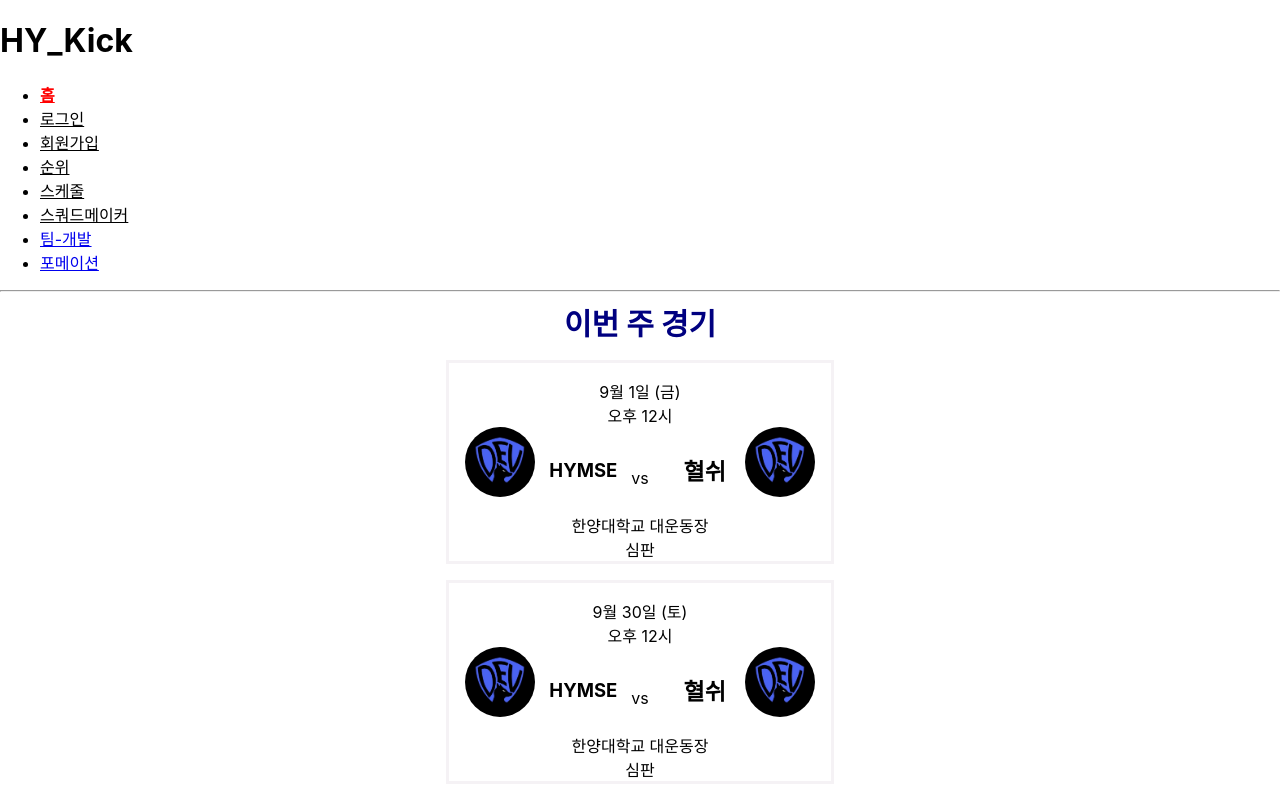
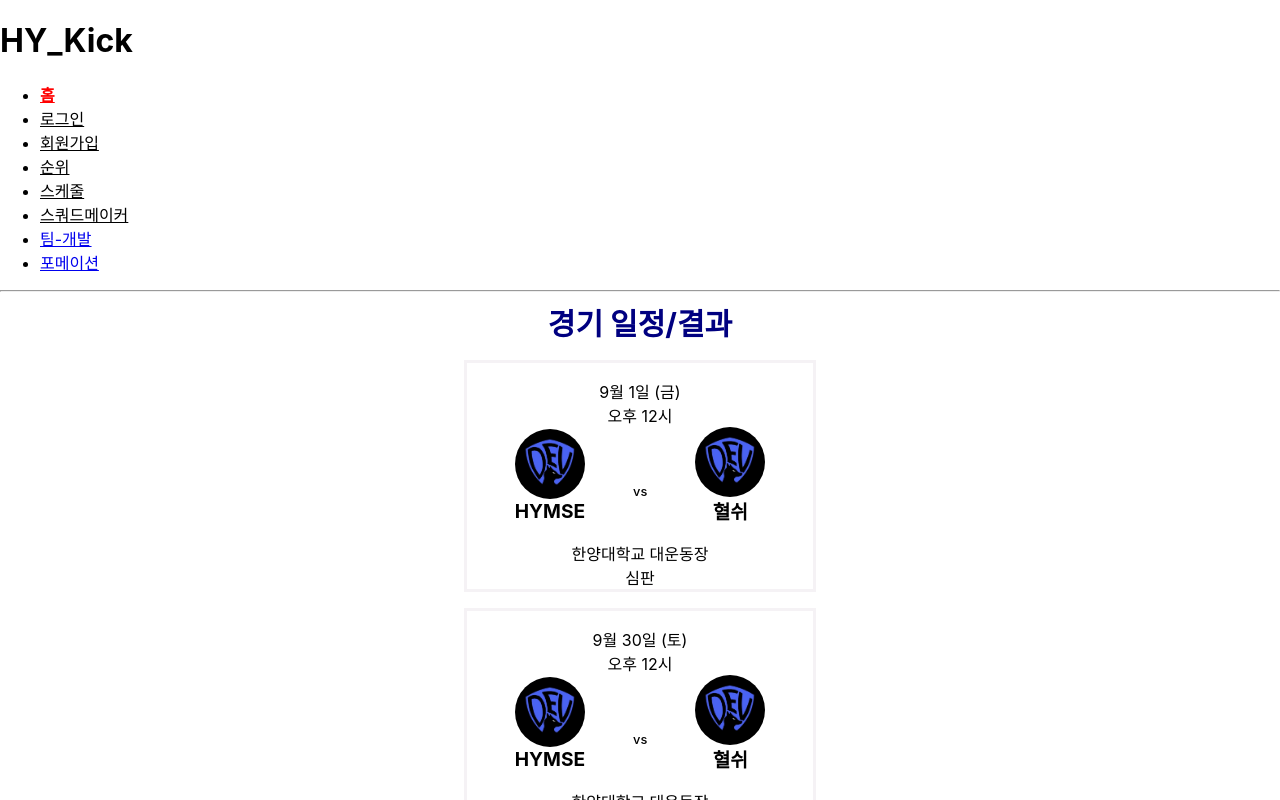
Before and after one commit to ludals/HY_kick, a React (Create React App) app in the folder my-app/: page /home in a window 1280 px wide. Shown: the top 800 px of the page. Built offline with nearby package versions, Linux system fonts and the light colour scheme.

Commit message:
Fix: Upcoming css

```diff
--- a/my-app/src/component/upcoming/Upcoming.jsx
+++ b/my-app/src/component/upcoming/Upcoming.jsx
@@ -9,21 +9,9 @@ const Upcoming = (props) => {
   const days = ["일", "월", "화", "수", "목", "금", "토"];
   const homeComponent = document.getElementsByClassName('Home');
   const awayComponent = document.getElementsByClassName('Away');
-
-    useEffect(()=>{
-        Array.from(homeComponent).forEach((tmp) => {
-            tmp.style.fontSize = `${26 - 1.5 * (tmp.textContent.length)}px`;
-            tmp.style.fontWeight = "bold";
-            tmp.style.marginLeft = tmp.textContent.length > 4 ? "1.5rem" : "1rem";
-            tmp.style.marginRight = tmp.textContent.length > 4 ? "1.5rem" : "2rem";
-        });
-        Array.from(awayComponent).forEach((tmp) => {
-            tmp.style.fontSize = `${26 - 1.5 *(tmp.textContent.length)}px`;
-            tmp.style.fontWeight = "bold";
-            tmp.style.marginLeft = tmp.textContent.length > 4 ? "1.5rem" : "2rem";
-            tmp.style.marginRight = tmp.textContent.length > 4 ? "1.5rem" : "1rem";
-        });
-    }, [homeComponent, awayComponent])
+  const prevMatch = [props.matches[0], props.matches[1]];
+  const upcomingMatch1 = [props.matches[2], props.matches[3]];
+  const upcomingMatch2 = [props.matches[4], props.matches[5]];
 
   const openModal = () => {
     setIsModalOpen(true);
@@ -33,19 +21,16 @@ const Upcoming = (props) => {
     setIsModalOpen(false);
   }
 
-    const upcoming =
-            <UpcomingWrapper>
-                <UpcomingHeader>
-                    이번 주 경기
-                </UpcomingHeader>
-                {
-                    props.matches && props.matches.map((match, index) => {
-                        return(
-                            <UpcomingMatchWrapper onClick={openModal} key={index}>
-                                <UpcomingInfo>
+  const matchComponent = (matches) => {
+    return (
+      <div style={{ display: "flex", gap: "1rem", flexDirection: "column", margin: "0 1rem" }}>
+        {matches.map((match, index) => {
+          return (
+            <UpcomingMatchWrapper className="UpcomingMatchWrapper" onClick={openModal} key={index}>
+              <UpcomingInfo className="UpcomingInfo">
                 <div className="matchinfo">
                   <div>
-                                            {new Date(match.date).getMonth()+1}월 {new Date(match.date).getDate()}일
+                    {new Date(match.date).getMonth() + 1}월 {new Date(match.date).getDate()}일
                     ({days[new Date(match.date).getDay()]})
                   </div>
                   <div>
@@ -54,39 +39,82 @@ const Upcoming = (props) => {
                   </div>
                 </div>
               </UpcomingInfo>
-                                <UpcomingMatch>
+              <UpcomingMatch className="UpcomingMatch">
+                <span className="Home">
                   <img
                     src={logo}
                     alt="logo"
                   />
-                                    <span className="Home">{match.home}</span>
+                  {match.home}
+                </span>
                 <span className="versus">vs</span>
-                                    <span className="Away">{match.away}</span>
+                <span className="Away">
                   <img
                     src={logo}
                     alt="logo"
                   />
+                  {match.away}
+                </span>
               </UpcomingMatch>
-                                <UpcomingInfo>
+              <UpcomingInfo className="UpcomingInfo">
                 <div className="matchinfo">
-                                        한양대학교 대운동장<br/>심판
+                  한양대학교 대운동장<br />심판
                 </div>
               </UpcomingInfo>
             </UpcomingMatchWrapper>
           );
-                    })
+        })}
+      </div>
+    );
   }
-                <UpcomingFooter>
+
+  const prevMatchComponent = matchComponent(prevMatch);
+  const upcomingComponent1 = matchComponent(upcomingMatch1);
+  const upcomingComponent2 = matchComponent(upcomingMatch2);
+
+
+  // useEffect(() => {
+  //   Array.from(homeComponent).forEach((tmp) => {
+  //     tmp.style.fontSize = `${26 - 1.5 * (tmp.textContent.length)}px`;
+  //     tmp.style.fontWeight = "bold";
+  //     tmp.style.marginLeft = tmp.textContent.length > 4 ? "1.5rem" : "1rem";
+  //     tmp.style.marginRight = tmp.textContent.length > 4 ? "1.5rem" : "2rem";
+  //   });
+  //   Array.from(awayComponent).forEach((tmp) => {
+  //     tmp.style.fontSize = `${26 - 1.5 * (tmp.textContent.length)}px`;
+  //     tmp.style.fontWeight = "bold";
+  //     tmp.style.marginLeft = tmp.textContent.length > 4 ? "1.5rem" : "2rem";
+  //     tmp.style.marginRight = tmp.textContent.length > 4 ? "1.5rem" : "1rem";
+  //   });
+  // }, [homeComponent, awayComponent])
+
+
+  return (
+    <>
+      {isModalOpen ? <UpcomingModal closeModal={closeModal} /> : null}
+      <UpcomingWrapper className="UpcomingWrapper">
+        <UpcomingHeader className="UpcomingHeader">
+          경기 일정/결과
+        </UpcomingHeader>
+        <UpcomingView className="UpcomingView">
+          <div className="upcoming_container">
+            <UpcomingBody className="UpcomingBody">
+              {prevMatchComponent}
+            </UpcomingBody>
+            <UpcomingBody className="UpcomingBody">
+              {upcomingComponent1}
+            </UpcomingBody>
+            <UpcomingBody className="UpcomingBody">
+              {upcomingComponent2}
+            </UpcomingBody>
+          </div>
+        </UpcomingView>
+        <UpcomingFooter className="UpcomingFooter">
           <Link to="/schedule" className="link">
             <span>전체 일정 보기</span>
           </Link>
         </UpcomingFooter>
       </UpcomingWrapper>
-
-    return(
-        <>
-            {isModalOpen ? <UpcomingModal closeModal={closeModal}/> : null}
-            {upcoming}
     </>
 
   );
@@ -101,6 +129,10 @@ const UpcomingWrapper = styled.div`
     flex-direction: column;
     align-items: center;
     gap: 1rem;
+    .upcoming_container{
+      display: flex;
+      gap: 3rem;
+    }
 `;
 
 const UpcomingHeader = styled.div`
@@ -112,8 +144,18 @@ const UpcomingHeader = styled.div`
     font-weight: 700;
 `;
 
+const UpcomingView = styled.div`
+  width: 24rem;
+  overflow: hidden;
+`;
+
+const UpcomingBody = styled.div`
+  display: flex;
+  flex-direction: column;
+`;
+
 const UpcomingMatchWrapper = styled.div`
-    width: auto;
+    width: 22rem;
     height: auto;
     display: flex;
     flex-direction: column;
@@ -121,6 +163,7 @@ const UpcomingMatchWrapper = styled.div`
     border: solid;
     border-width: 3px;
     border-color: #f5f2f5;
+    box-sizing: border-box;
     /* border-radius: 80px; */
 `;
 
@@ -132,32 +175,41 @@ const UpcomingMatch = styled.div`
     justify-content: center;
     align-items: center;
     text-align: center;
+    gap: 3rem;
+    font-size: 1.2rem;
+    font-weight: bold;
+    .Home{
+      width: auto;
+      height: auto;
+      display: flex;
+      justify-content: center;
+      align-items: center;
+      flex-direction: column;
       img{
         width: 70px;
         height: 70px;
         border-radius: 70%;
         overflow: hidden;
       }
-    .Home{
-        width: 3rem;
-        height: 2rem;
-        margin: 1rem 2rem 0 1rem;
-        font-size: 1.5rem;
+    }
+    .Away{
+        width: auto;
+        height: auto;
         display: flex;
         justify-content: center;
         align-items: center;
+        flex-direction: column;
+        img{
+        width: 70px;
+        height: 70px;
+        border-radius: 70%;
+        overflow: hidden;
     }
-    .Away{
-        width: 3rem;
-        height: 2rem;
-        margin: 1rem 1rem 0 2rem;
-        font-size: 1.5rem;
-        display: flex;
-        justify-content: center;
-        align-items: center;
     }
     .versus{
         margin-top: 2rem;
+        font-size: 0.8rem;
+        font-weight: 500;
     }
 `;
 
```
Lines whose indentation alone changed are shown as unchanged.
